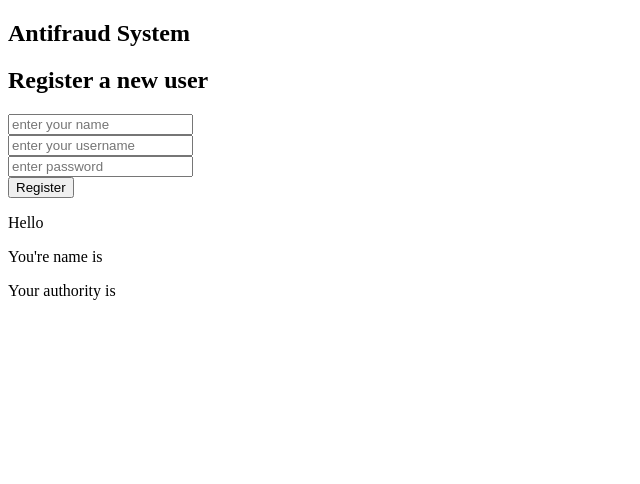
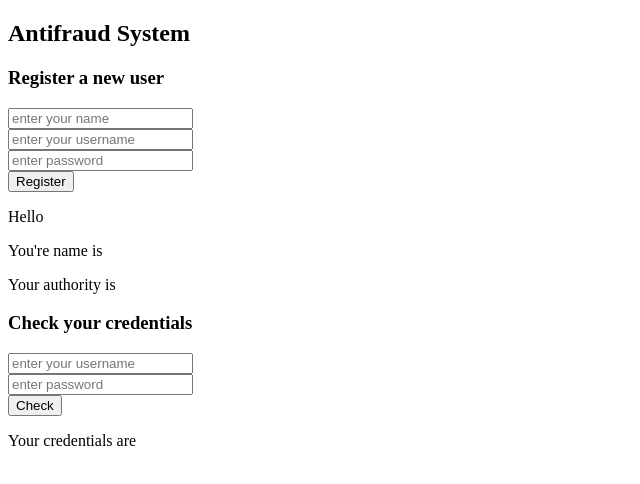
Before and after one commit to ernstjanhoek/antifraud-angular, an Angular app in the folder antifraud/: page / in a window 1280 px wide. Shown: the top 484 px of the page, without its empty margins (0-640 px from the left). Built offline with nearby package versions, Linux system fonts and the light colour scheme.

Commit message:
check credentials

```diff
--- a/antifraud/src/app/app.component.html
+++ b/antifraud/src/app/app.component.html
@@ -1,2 +1,3 @@
 <h2>Antifraud System</h2>
 <app-register-user></app-register-user>
+<app-credential></app-credential>
--- a/antifraud/src/app/app.component.ts
+++ b/antifraud/src/app/app.component.ts
@@ -1,11 +1,12 @@
 import { Component } from '@angular/core';
 import { RouterOutlet } from '@angular/router';
 import {RegisterUserComponent} from "./register-user/register-user.component";
+import {CredentialComponent} from "./credential/credential.component";
 
 @Component({
   selector: 'app-root',
   standalone: true,
-  imports: [RouterOutlet, RegisterUserComponent],
+  imports: [RouterOutlet, RegisterUserComponent, CredentialComponent],
   templateUrl: './app.component.html',
   styleUrl: './app.component.css'
 })
--- a/antifraud/src/app/app.config.ts
+++ b/antifraud/src/app/app.config.ts
@@ -2,7 +2,8 @@ import { ApplicationConfig, provideZoneChangeDetection } from '@angular/core';
 import { provideRouter } from '@angular/router';
 
 import { routes } from './app.routes';
+import {provideHttpClient} from "@angular/common/http";
 
 export const appConfig: ApplicationConfig = {
-  providers: [provideZoneChangeDetection({ eventCoalescing: true }), provideRouter(routes)]
+  providers: [provideZoneChangeDetection({ eventCoalescing: true }), provideRouter(routes), provideHttpClient()]
 };
--- /dev/null
+++ b/antifraud/src/app/credential/credential.component.html
@@ -0,0 +1,8 @@
+<h3>Check your credentials</h3>
+<form [formGroup]="credentials" (submit)="credentialCheck()">
+  <input type="text" placeholder="enter your username" formControlName="username"><br>
+  <input type="password" placeholder="enter password" formControlName="password"><br>
+  <button class="primary" type="submit">Check</button>
+</form>
+
+<p>Your credentials are {{ result | async }}</p>
--- /dev/null
+++ b/antifraud/src/app/credential/credential.component.ts
@@ -0,0 +1,33 @@
+import {Component, inject} from '@angular/core';
+import {AsyncPipe} from "@angular/common";
+import {FormControl, FormGroup, ReactiveFormsModule} from "@angular/forms";
+import {UserService} from "../user.service";
+
+@Component({
+  selector: 'app-credential',
+  standalone: true,
+    imports: [
+        AsyncPipe,
+        ReactiveFormsModule
+    ],
+  templateUrl: './credential.component.html',
+  styleUrl: './credential.component.css'
+})
+export class CredentialComponent {
+  userService = inject(UserService);
+  credentials = new FormGroup({
+    username: new FormControl(""),
+    password: new FormControl("")
+  });
+
+  result: Promise<boolean> | undefined
+
+  credentialCheck() {
+    this.userService.checkCredentials(
+      this.credentials.value.username ?? '',
+      this.credentials.value.password ?? ''
+    ).then(() => {
+      console.log("Credentials checked!");
+    });
+  }
+}
--- a/antifraud/src/app/register-user/register-user.component.html
+++ b/antifraud/src/app/register-user/register-user.component.html
@@ -1,4 +1,4 @@
-<h2>Register a new user</h2>
+<h3>Register a new user</h3>
 <form [formGroup]="registerUserForm" (submit)="registerUser()">
   <input type="text" placeholder="enter your name" formControlName="name"><br>
   <input type="text" placeholder="enter your username" formControlName="username"><br>
--- a/antifraud/src/app/register-user/register-user.component.ts
+++ b/antifraud/src/app/register-user/register-user.component.ts
@@ -24,7 +24,6 @@ export class RegisterUserComponent {
   });
 
   userService = inject(UserService);
-  resolvedReg: boolean = false;
   userData: Promise<UserData> | undefined;
 
   registerUser() {
--- a/antifraud/src/app/user.service.ts
+++ b/antifraud/src/app/user.service.ts
@@ -1,5 +1,6 @@
 import {Injectable} from '@angular/core';
 import {UserData} from "./user-data";
+import {HttpClient} from "@angular/common/http";
 
 @Injectable({
   providedIn: 'root'
@@ -8,7 +9,23 @@ import {UserData} from "./user-data";
 export class UserService {
   readonly url: string = "http://localhost:28852";
 
-  constructor() { }
+  constructor(private http: HttpClient) {
+  }
+
+  async checkCredentials(username: string, password: string)  {
+    const encodedCredentials = btoa(`${username}:${password}`);
+    this.http.get(this.url + "/api/auth/cred", {
+      headers: {
+        'Authorization': `Basic ${encodedCredentials}`
+      },
+      withCredentials: true,
+      observe: 'response'
+    }).subscribe(res => {
+      console.log("message from credential observer:");
+      console.log(res.status);
+      console.log(res.statusText);
+    });
+  }
 
   async registerUser(name_value: string, username_value: string, password_value: string): Promise<UserData> {
     const response = await fetch(this.url + "/api/auth/user", {
```
Also changed, not shown: antifraud/src/app/credential/credential.component.css (added), 1 other file (tests, documents, lock files or other folders).
